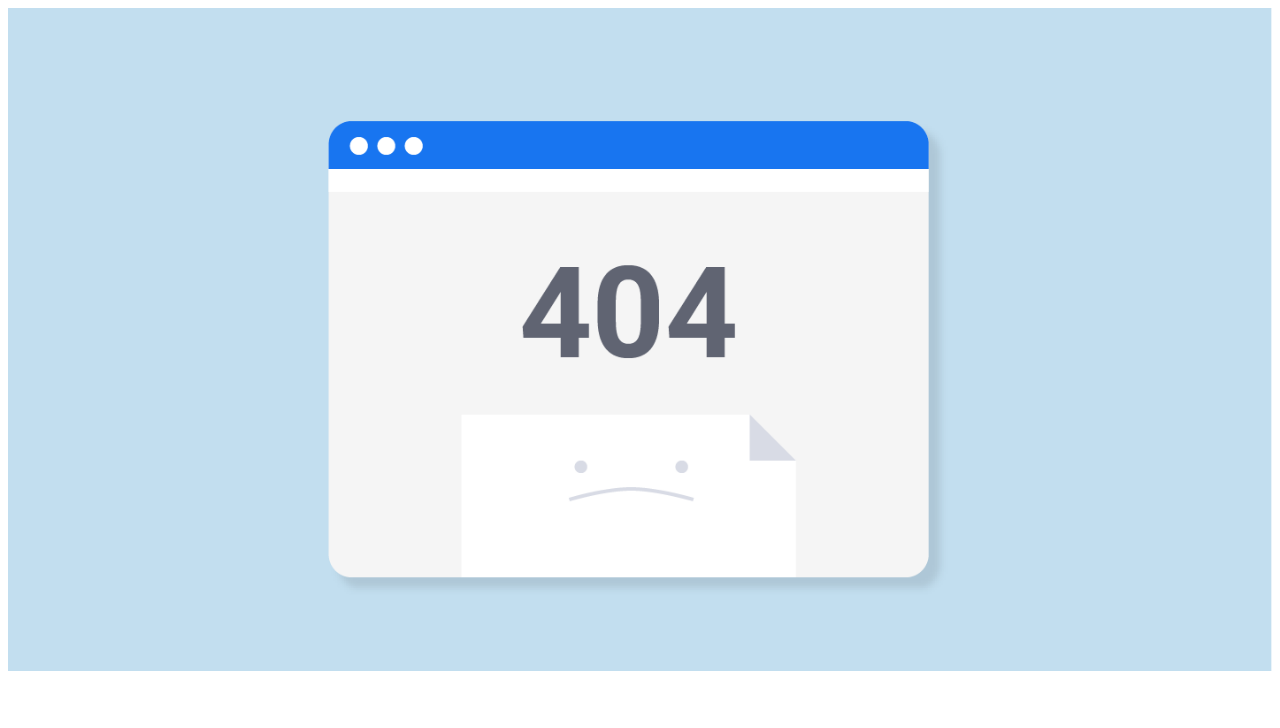
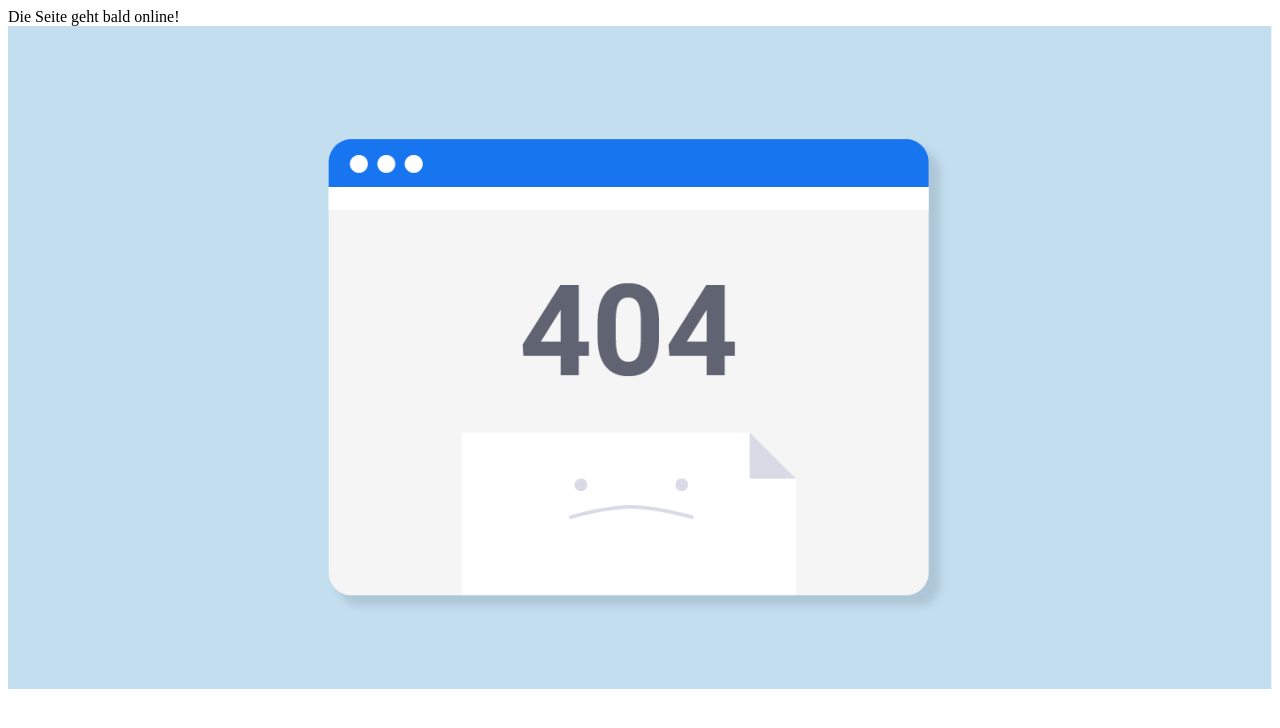
Before and after one commit to byzocker/byzocker.github.io, a plain HTML site: page index.html in a window 1280 px wide. Drawn offline with Linux system fonts and the light colour scheme.

Commit message:
Update index.html

```diff
--- a/index.html
+++ b/index.html
@@ -6,6 +6,7 @@
     <title>ByZocker.tk - 404 Error</title>
 </head>
 <body>
+    Die Seite geht bald online!
     <img src="404.png" alt="" srcset="" style="width: 100%; height: 100%; margin: 0;
      padding: 0;">
 </body>
```
